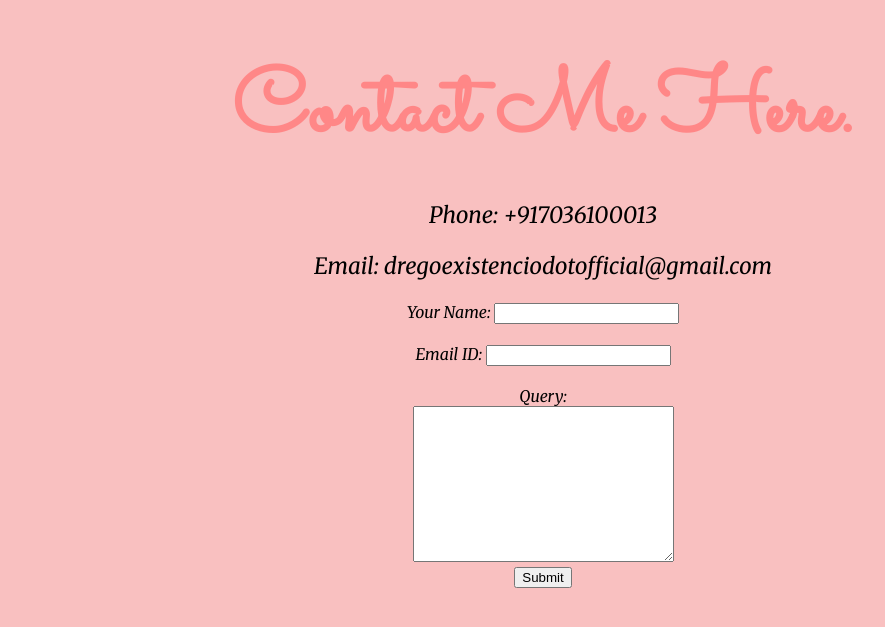
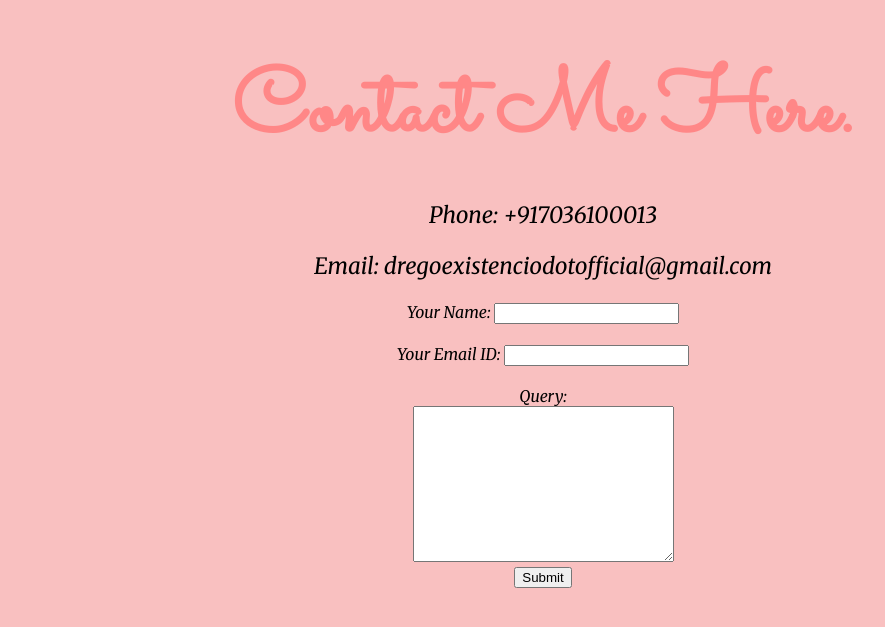
Before and after one commit to Skar3Krow/TinDog, a plain HTML site: page MyContact2.html in a window 1280 px wide. Shown: the part 113-740 px from the top of the page, 97-982 px from the left. Drawn offline with Linux system fonts and the light colour scheme.

Commit message:
Changed Email ID to Your Email ID

```diff
--- a/MyContact2.html
+++ b/MyContact2.html
@@ -26,7 +26,7 @@
     <form action="mailto:dregoexistenciodotofficial@gmail.com" enctype="text/plain">
         <label>Your Name: </label>
         <input type="text" name="YourName"><br><br>
-        <label for="">Email ID: </label>
+        <label for="">Your Email ID: </label>
         <input type="email" name="YourEmail"><br><br>
         <label for="">Query: </label><br>
         <textarea name="YourMessage" id="" cols="30" rows="10"></textarea><br>
```
